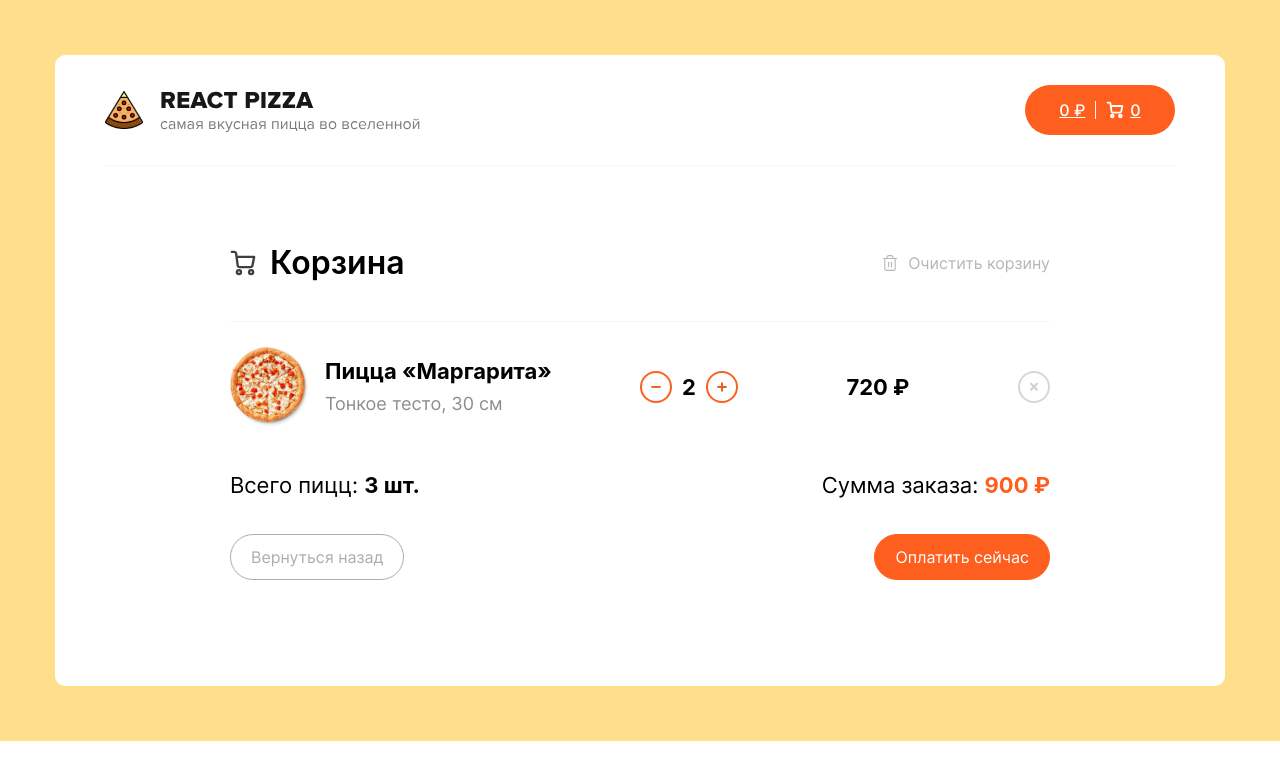
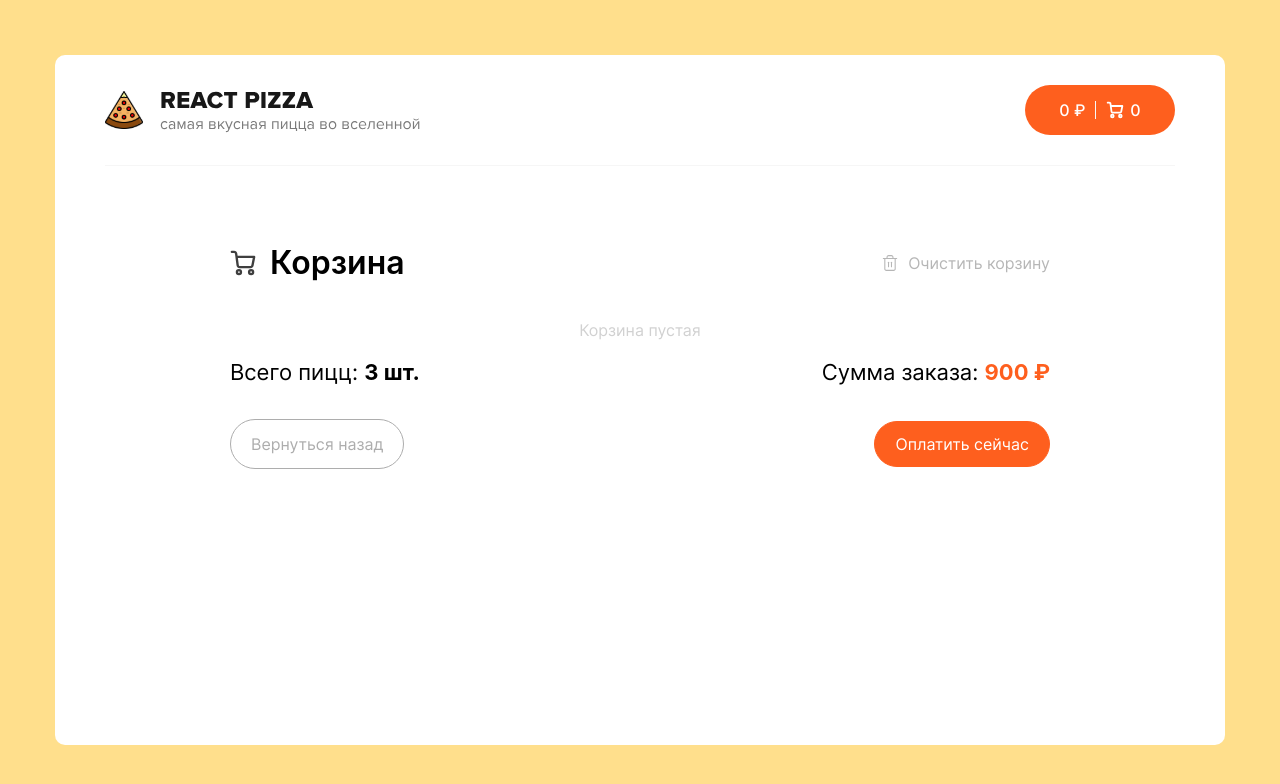
Before and after one commit to Keller108/react-pizza-v2, a React (Create React App) app: page /cart in a window 1280 px wide. Shown: the top 784 px of the page. Built offline with nearby package versions, Linux system fonts and the light colour scheme; a web font is replaced by a local one.

Commit message:
Реализовано отображение, добавление и удаление товара в корзине

```diff
--- a/src/app/App.css
+++ b/src/app/App.css
@@ -6,9 +6,10 @@
 }
 
 .app {
-  padding: 30px 50px;
-  margin: 0;
-  box-sizing: border-box;
-  background-color: white;
-  border-radius: 10px;
+    min-height: calc(100vh - 110px);
+    padding: 30px 50px;
+    margin: 0;
+    box-sizing: border-box;
+    background-color: white;
+    border-radius: 10px;
 }
--- a/src/app/App.tsx
+++ b/src/app/App.tsx
@@ -24,7 +24,7 @@ const App = observer(() => {
                     <Header total={total} quantity={quantity} />
                     <Routes>
                         <Route path="/" element={<Main cartStore={cartStore}/>} />
-                        <Route path="/cart" element={<Cart />} />
+                        <Route path="/cart" element={<Cart cartStore={cartStore} />} />
                     </Routes>
                 </div>
             </div>
--- a/src/entities/CartItem/CartItem.css
+++ b/src/entities/CartItem/CartItem.css
@@ -9,6 +9,8 @@
 }
 
 .cart-item__pic {
+    width: 82px;
+    height: 82px;
     margin: 0;
     margin-right: 15px;
 }
@@ -29,6 +31,8 @@
     margin: 0;
     padding: 0;
     box-sizing: border-box;
+    text-align: left;
+    color: black;
 }
 
 .cart-item__title {
--- a/src/entities/CartItem/CartItem.tsx
+++ b/src/entities/CartItem/CartItem.tsx
@@ -2,14 +2,14 @@ import './CartItem.css';
 //@ts-ignore
 import imgPath from '../../img/cart-item_1.svg';
 
-export function CartItem() {
+export function CartItem({ img, title, price }: any) {
     return (
         <li className="cart-item">
             <div className="cart-item__content-wrapper">
-                <img className="cart-item__pic" src={imgPath} alt="Товар в корзине"/>
+                <img className="cart-item__pic" src={img} alt="Товар в корзине"/>
                 <div className="cart-item__title-wrapper">
                     <h3 className='cart-item__title'>
-                        Пицца «Маргарита»
+                        {title}
                     </h3>
                     <p className="cart-item__product-description">
                             Тонкое тесто, 30 см
@@ -23,7 +23,7 @@ export function CartItem() {
                         aria-label="Decrement"
                         type="button"
                     />
-                    <p className="cart-item__amount">2</p>
+                    <p className="cart-item__amount">1</p>
                     <button
                         className="cart-item__action-btn cart-item__action-btn_type_plus"
                         aria-label="Decrement"
@@ -31,7 +31,7 @@ export function CartItem() {
                     />
                 </div>
                 <p className="cart-item__price">
-                    720 ₽
+                    {price} ₽
                 </p>
                 <button className="cart-item__action-btn cart-item__action-btn_type_remove" type="button" aria-label="Remove item"/>
             </div>
--- a/src/pages/Cart/Cart.css
+++ b/src/pages/Cart/Cart.css
@@ -29,6 +29,7 @@
     background-size: 26px;
     background-position: left center;
     background-repeat: no-repeat;
+    color: black;
 }
 
 .cart__empty-cart-btn {
@@ -53,6 +54,8 @@
     padding: 0;
     margin: 0;
     box-sizing: border-box;
+    text-align: center;
+    color: #d1d1d1;
 }
 
 .cart__total-wrapper {
@@ -97,6 +100,7 @@
     line-height: 1;
     background-color: unset;
     cursor: pointer;
+    text-decoration: none;
 }
 
 .cart__go-back-btn {
--- a/src/pages/Cart/Cart.tsx
+++ b/src/pages/Cart/Cart.tsx
@@ -1,19 +1,28 @@
+import { Link } from 'react-router-dom';
 import { CartItem } from '../../entities/CartItem/CartItem';
 import './Cart.css';
 
-export function Cart() {
+export function Cart({cartStore}: any) {
+    const emptyCart = () => {
+        cartStore.clearCart();
+    };
+
     return (
         <main className="cart">
             <div className="cart__title-container">
                 <h1 className="cart__title">
                     Корзина
                 </h1>
-                <button className="cart__empty-cart-btn" type="button">
+                <button onClick={emptyCart} className="cart__empty-cart-btn" type="button">
                     Очистить корзину
                 </button>
             </div>
             <ul className="cart__item-container">
-                <CartItem />
+                {cartStore.cart.length > 0 ? cartStore.cart.map(
+                    //@ts-ignore
+                    item => <CartItem key={item.title} img={item.img} title={item.title} price={item.minPrice} />)
+                    : 'Корзина пустая'
+                }
             </ul>
             <div className="cart__total-wrapper">
                 <p>Всего пицц: <span className="cart__total-amount">3 шт.</span></p>
@@ -21,7 +30,7 @@ export function Cart() {
             </div>
             <ul className="cart__action-container">
                 <li className="cart__action-item">
-                    <button className="cart__action-btn cart__go-back-btn">Вернуться назад</button>
+                    <Link to="/" className="cart__action-btn cart__go-back-btn">Вернуться назад</Link>
                 </li>
                 <li className="cart__action-item">
                     <button className="cart__action-btn cart__purchase-btn">Оплатить сейчас</button>
--- a/src/pages/Cart/store/CartStore.tsx
+++ b/src/pages/Cart/store/CartStore.tsx
@@ -14,6 +14,7 @@ export class CartStore {
 
             addToCart: action,
             refreshTotal: action,
+            clearCart: action,
         })
     }
 
@@ -25,4 +26,9 @@ export class CartStore {
     refreshTotal(sum: number) {
         this.total = this.total + sum;
     }
+
+    clearCart() {
+        this.cart = [];
+        this.total = 0;
+    }
 }
--- a/src/shared/Header/Header.css
+++ b/src/shared/Header/Header.css
@@ -48,12 +48,12 @@
     border-radius: 30px;
     box-sizing: border-box;
     cursor: pointer;
+    text-decoration: none;
 }
 
 .header__text-amount {
     padding-right: 0;
     margin-right: 0;
-    text-decoration: none;
 }
 
 .header__text-amount:first-of-type {
```
